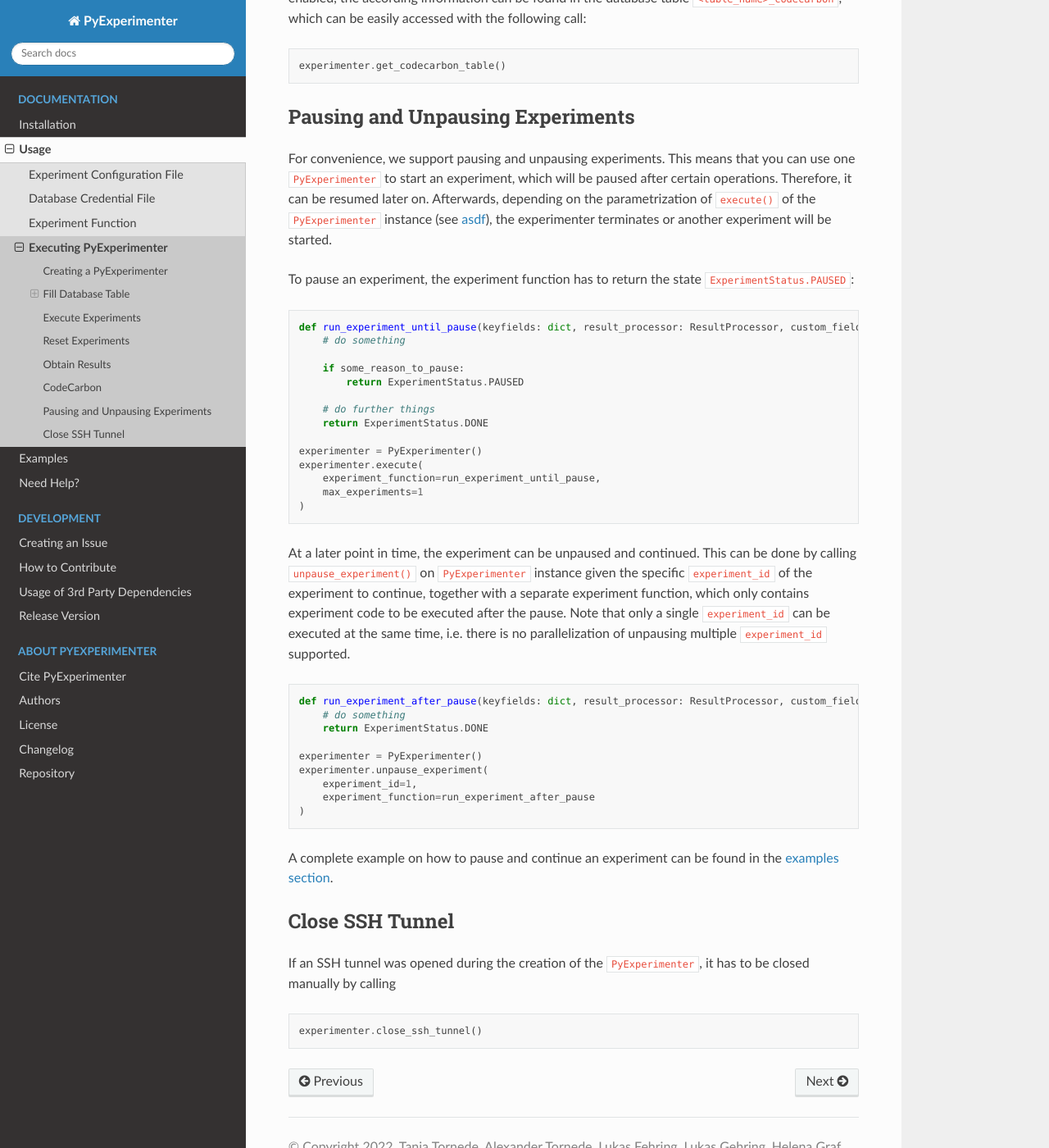
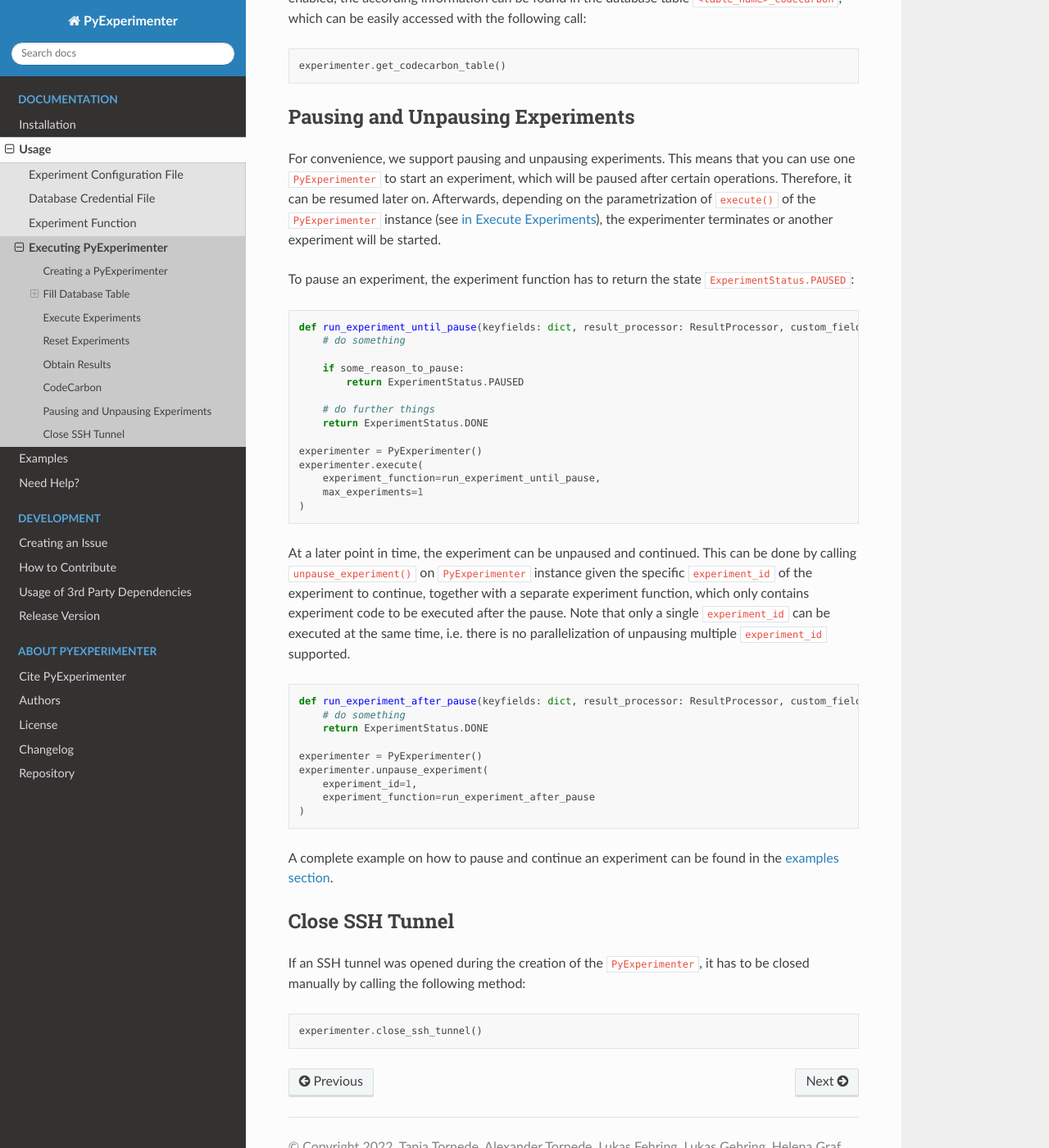
Before and after one commit to tornede/py_experimenter, a Sphinx documentation site: the page built from docs/source/usage/execution.rst, in a window 1280 px wide and 1400 px high, scrolled down 3372 px. Shown: the whole window at 82% size. Built offline with Sphinx 7.4.7 and the Read the Docs theme 2.0.0, drawn with Linux system fonts in a browser that asks for light colours; pages that are not in the unit, such as notebooks, are missing from menus.

Commit message:
Adapt docs according to review

```diff
--- a/CHANGELOG.rst
+++ b/CHANGELOG.rst
@@ -7,7 +7,8 @@ v1.4.0 (??.??.2024)
 
 Feature
 -------
-- Changed supported experiment configuration file type to YAML.
+- Changed supported database configuration file type to YAML.
+- Change supported credentials file type to YAML.
 - Add support for ssh jump hosts in the database connection.
 
 
--- a/docs/source/usage/execution.rst
+++ b/docs/source/usage/execution.rst
@@ -164,7 +164,7 @@ Tracking information about the carbon footprint of experiments is supported via
 Pausing and Unpausing Experiments
 ---------------------------------
 
-For convenience, we support pausing and unpausing experiments. This means that you can use one ``PyExperimenter`` to start an experiment, which will be paused after certain operations. Therefore, it can be resumed later on. Afterwards, depending on the parametrization of ``execute()`` of the ``PyExperimenter`` instance (see :ref:`asdf <execute_experiments>`), the experimenter terminates or another experiment will be started.
+For convenience, we support pausing and unpausing experiments. This means that you can use one ``PyExperimenter`` to start an experiment, which will be paused after certain operations. Therefore, it can be resumed later on. Afterwards, depending on the parametrization of ``execute()`` of the ``PyExperimenter`` instance (see :ref:`in Execute Experiments <execute_experiments>`), the experimenter terminates or another experiment will be started.
 
 To pause an experiment, the experiment function has to return the state ``ExperimentStatus.PAUSED``:
 
@@ -209,7 +209,7 @@ A complete example on how to pause and continue an experiment can be found in th
 Close SSH Tunnel
 ----------------
 
-If an SSH tunnel was opened during the creation of the ``PyExperimenter``, it has to be closed manually by calling
+If an SSH tunnel was opened during the creation of the ``PyExperimenter``, it has to be closed manually by calling the following method:
 
 .. code-block:: python
 
```
Also changed, not shown: 2 other files.
